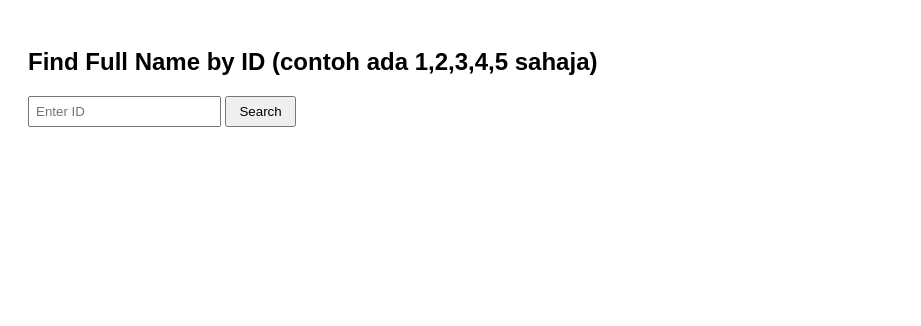
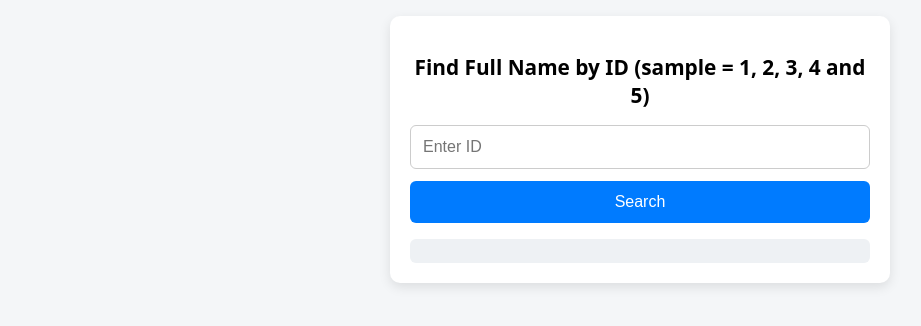
Before and after one commit to eddywvb/test, a plain HTML site: page index.html in a window 1280 px wide. Shown: the whole page, without its empty margins (0-921 px from the left). Drawn offline with Linux system fonts and the light colour scheme.

Commit message:
index.html

```diff
--- a/index.html
+++ b/index.html
@@ -2,27 +2,91 @@
 <html lang="en">
 <head>
   <meta charset="UTF-8">
+  <meta name="viewport" content="width=device-width, initial-scale=1.0">
   <title>ID Lookup</title>
-  <style>
-    body { font-family: Arial, sans-serif; padding: 20px; }
-    input { padding: 6px; }
-    button { padding: 6px 12px; }
-    #result { margin-top: 10px; font-weight: bold; }
-  </style>
+<style>
+  * {
+    box-sizing: border-box;
+  }
+
+  body {
+    font-family: system-ui, -apple-system, BlinkMacSystemFont, sans-serif;
+    margin: 0;
+    padding: 16px;
+    background: #f4f6f8;
+  }
+
+  .container {
+    max-width: 420px;
+    margin: 0 auto;
+    background: #ffffff;
+    padding: 20px;
+    border-radius: 10px;
+    box-shadow: 0 4px 12px rgba(0,0,0,0.1);
+  }
+
+  h2 {
+    text-align: center;
+    margin-bottom: 16px;
+    font-size: 1.3rem;
+  }
+
+  input {
+    width: 100%;
+    padding: 12px;
+    font-size: 1rem;
+    margin-bottom: 12px;
+    border: 1px solid #ccc;
+    border-radius: 6px;
+  }
+
+  button {
+    width: 100%;
+    padding: 12px;
+    font-size: 1rem;
+    border: none;
+    border-radius: 6px;
+    background: #007bff;
+    color: white;
+    cursor: pointer;
+  }
+
+  button:active {
+    transform: scale(0.98);
+  }
+
+  #result {
+    margin-top: 16px;
+    padding: 12px;
+    text-align: center;
+    background: #eef1f4;
+    border-radius: 6px;
+    font-weight: 600;
+    min-height: 1.5em;
+  }
+
+  /* Larger screens */
+  @media (min-width: 768px) {
+    .container {
+      max-width: 500px;
+    }
+  }
+</style>
+
 </head>
 <body>
 
-  <h2>Find Full Name by ID (contoh ada 1,2,3,4,5 sahaja)</h2>
+  <div class="container">
+    <h2>Find Full Name by ID (sample = 1, 2, 3, 4 and 5)</h2>
 
-  <input type="number" id="idInput" placeholder="Enter ID" />
-  <button onclick="lookup()">Search</button>
+    <input type="number" id="idInput" placeholder="Enter ID" />
 
-  <div id="result"></div>
+    <button onclick="lookup()">Search</button>
 
-  <!-- Load data FIRST -->
+    <div id="result"></div>
+  </div>
+
   <script src="people.js"></script>
-
-  <!-- App logic -->
   <script>
     function lookup() {
       const id = Number(document.getElementById("idInput").value);
@@ -38,4 +102,5 @@
   </script>
 
 </body>
+
 </html>
```
